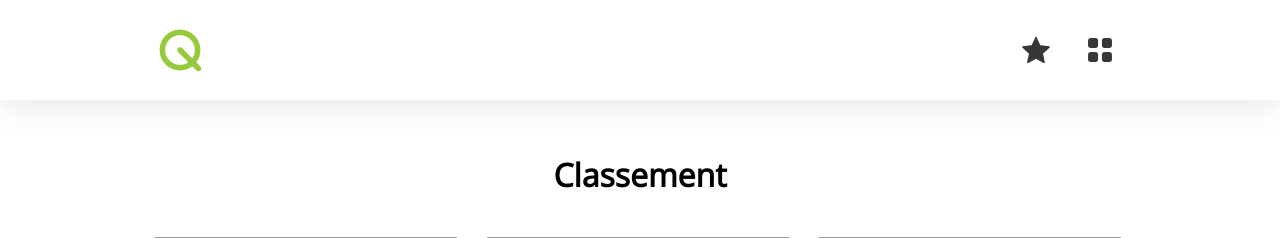
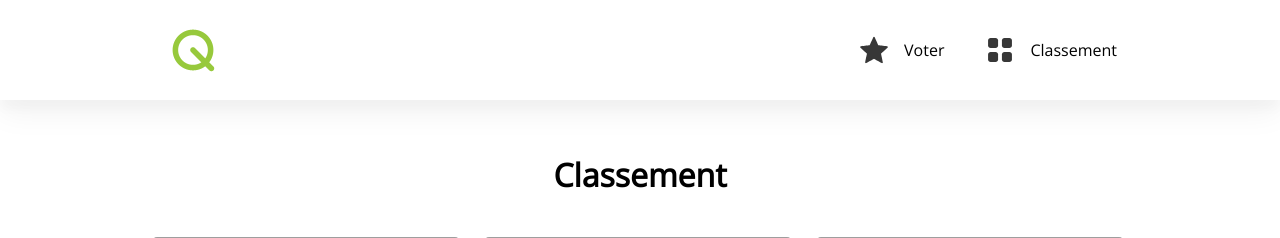
Before and after one commit to lacroixlucas59/Q-election, a PHP site: page /classement.php in a window 1280 px wide. Shown: the top 238 px of the page. Run offline with PHP 8.4, Linux system fonts and the light colour scheme; data comes from the database, SQL or seed files in the repository; grey boxes are pictures that could not be loaded.

Commit message:
ajout des titres de page en plus des icons sur le header

```diff
--- a/componant/header.php
+++ b/componant/header.php
@@ -2,8 +2,8 @@
         <div class="headerdis">
             <a href="index.php"><img src="img/logo.svg"  alt="logo"/></a>
             <span>
-                <a href="index.php"><img src="img/noter.svg" alt="note"/></a>
-                <a href="classement.php"><img src="img/classement.svg" alt="classement"/></a>
+                <a href="index.php"><img src="img/noter.svg" alt="note"/><div class="r">Voter</div></a>
+                <a href="classement.php"><img src="img/classement.svg" alt="classement"/><div class="r">Classement</div></a>
             </span>
         </div>
 </header>
--- a/css/design.css
+++ b/css/design.css
@@ -21,10 +21,15 @@ header {
     box-shadow: 0 14px 28px rgba(0,0,0,0.05), 0 10px 10px rgba(0,0,0,0.02);
 }
 header a, header span {
-    height: 60px;
+    height: 60px;display: flex;
+    align-items: center;
+}
+header a {
+    margin: 0px 13px;
 }
 header img{
     height: 60px;
+    width: 60px;
     padding: 5px;
 }
 .headerdis {
@@ -98,5 +103,7 @@ img.visuelvote {
     margin: 0px 5px 0px 15px;
 }
 @media (max-width: 512px), handheld {
-
+   .r {
+       display: none;
+   }
 }
```
